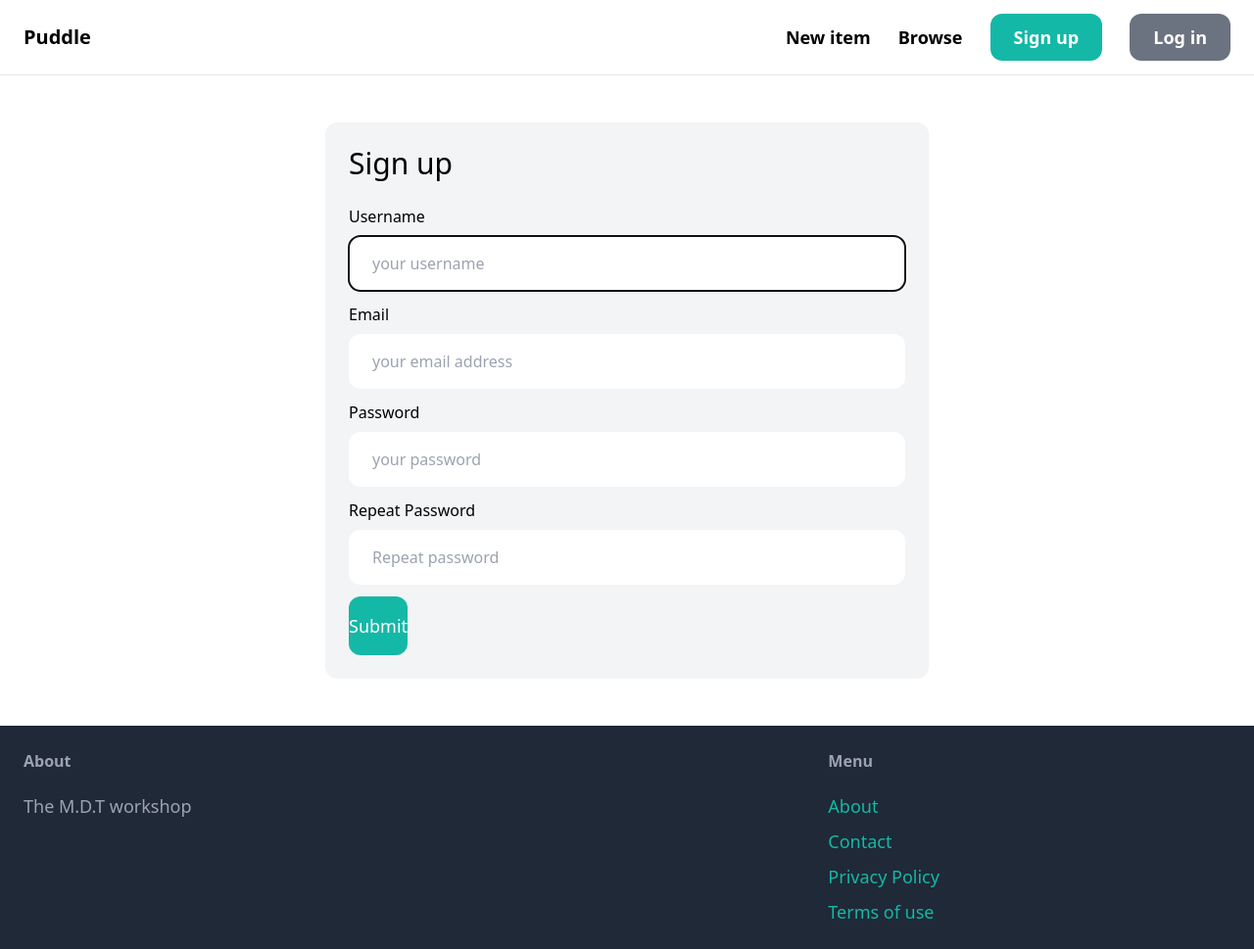
After one commit to stanley643/puddle, a Django app: page /signup/ in a window 1280 px wide. The commit adds this page. Shown: the whole page at 98% size. Run offline with Django 4.2, Linux system fonts and the light colour scheme; some libraries are stand-ins or nearby versions.

Commit message:
signup form

```diff
--- /dev/null
+++ b/puddle/core/forms.py
@@ -0,0 +1,28 @@
+from django import forms
+from django.contrib.auth.forms import UserCreationForm
+from django.contrib.auth.models import User
+
+class SignupForm(UserCreationForm):
+    class Meta:
+        model = User
+        fields = ('username', 'email', 'password1', 'password2')
+
+    username = forms.CharField(widget=forms.TextInput(attrs={
+        'placeholder': 'your username',
+        'class': 'w-full py-4 px-6 rounded-xl'
+    }))
+
+    email = forms.CharField(widget=forms.EmailInput(attrs={
+        'placeholder': 'your email address',
+        'class': 'w-full py-4 px-6 rounded-xl'
+    }))
+
+    password1 = forms.CharField(widget=forms.PasswordInput(attrs={
+        'placeholder': 'your password',
+        'class': 'w-full py-4 px-6 rounded-xl'
+    }))
+
+    password2 = forms.CharField(widget=forms.PasswordInput(attrs={
+        'placeholder': 'Repeat password',
+        'class': 'w-full py-4 px-6 rounded-xl'
+    }))
--- a/puddle/core/templates/core/base.html
+++ b/puddle/core/templates/core/base.html
@@ -16,7 +16,7 @@
             <a href="#" class="text-lg font-semibold hover:text-gray-500">New item</a>
             <a href="#" class="text-lg font-semibold hover:text-gray-500">Browse</a>
 
-            <a href="#" class="px-6 py-3 text-lg font-semibold bg-teal-500 text-white rounded-xl hover:bg-teal-700">Sign up</a>
+            <a href="{% url 'core:signup' %}" class="px-6 py-3 text-lg font-semibold bg-teal-500 text-white rounded-xl hover:bg-teal-700">Sign up</a>
             <a href="#" class="px-6 py-3 text-lg font-semibold bg-gray-500 text-white rounded-xl hover:bg-gray-700">Log in</a>
         </div>
     </nav>
@@ -34,7 +34,7 @@
             <h3 class="mb-5 font-semibold text-gray-400">Menu</h3>
             <ul class="space-y-2">
                 <li><a href="#" class="text-lg text-teal-500 hover:text-teal_700">About</a></li>
-                <li><a href="{% url 'contact' %}" class="text-lg text-teal-500 hover:text-teal_700">Contact</a></li>
+                <li><a href="{% url 'core:contact' %}" class="text-lg text-teal-500 hover:text-teal_700">Contact</a></li>
                 <li><a href="#" class="text-lg text-teal-500 hover:text-teal_700">Privacy Policy</a></li>
                 <li><a href="#" class="text-lg text-teal-500 hover:text-teal_700">Terms of use</a></li>
             </ul>
--- /dev/null
+++ b/puddle/core/templates/core/signup.html
@@ -0,0 +1,45 @@
+{% extends "core/base.html" %}
+
+{% block title %}
+Sign up
+{% endblock %}
+
+{% block content %}
+<div class="w-1/2 my-6 mx-auto bg-gray-100 p-6 rounded-xl">
+    <h1 class="mb-6 text-3xl">Sign up</h1>
+
+    <form method="POST" action=".">
+        {% csrf_token %}
+
+
+        <div class="mb-3">
+            <label class="inline-block mb-2" for="">Username</label><br>
+            {{ form.username }}
+        </div>
+        <div class="mb-3">
+            <label class="inline-block mb-2" for="">Email</label><br>
+            {{ form.email }}
+        </div>
+        <div class="mb-3">
+            <label class="inline-block mb-2" for="">Password</label><br>
+            {{ form.password1 }}
+        </div>
+        <div class="mb-3">
+            <label class="inline-block mb-2" for="">Repeat Password</label><br>
+            {{ form.password2 }}
+        </div>
+
+        {% if form.errors or form.non_field_errors%}
+            <div class="mb-3 p-6 bg-red-100 rounded-xl">
+                {% for field in form %}
+                    {{ field.errors }}
+                {% endfor %}
+
+                {{ form.non_field_errors }}
+            </div>
+        {% endif %}
+
+        <button class="py-4 mx8 text-lg bg-teal-500 hover:bg-teal-700 rounded-xl text-white">Submit</button>
+    </form>
+</div>
+{% endblock %}
--- /dev/null
+++ b/puddle/core/urls.py
@@ -0,0 +1,10 @@
+from django.urls import path
+from . import views
+
+app_name = 'core'
+
+urlpatterns = [
+    path('', views.index, name='index'),
+    path('contact/', views.contact, name='contact'),
+    path('signup/', views.signup, name='signup')
+]
--- a/puddle/core/views.py
+++ b/puddle/core/views.py
@@ -1,5 +1,6 @@
-from django.shortcuts import render
+from django.shortcuts import render, redirect
 from item.models import Category, Item
+from .forms import SignupForm
 
 # Create your views here.
 def index(request):
@@ -13,3 +14,17 @@ def index(request):
 
 def contact(request):
     return render(request, 'core/contact.html')
+
+def signup(request):
+    if request.method == 'POST':
+        form = SignupForm(request.POST)
+
+        if form.is_valid():
+            form.save()
+
+            return redirect('/login/')
+    else:
+        form = SignupForm()
+    return render(request, 'core/signup.html',{
+        'form':form
+    })
--- a/puddle/item/templates/item/detail.html
+++ b/puddle/item/templates/item/detail.html
@@ -27,7 +27,7 @@
             <h2 class="mb-12 text-2xl text-center">Related items</h2>
 
             <div class="grid grid-cols-3 gap-3">
-                {% for item in related_items%}
+                {% for item in related_items %}
                     <div>
                         <a href="{% url 'item:detail' item.id%}">
                             <div>
--- a/puddle/puddle/urls.py
+++ b/puddle/puddle/urls.py
@@ -5,8 +5,8 @@ from django.urls import path, include
 from core.views import index, contact
 
 urlpatterns = [
-    path('', index, name='index'),
+    path('', include('core.urls')),
     path('items/', include('item.urls')),
-    path('contact/', contact, name='contact'),
+   # path('contact/', contact, name='contact'),
     path('admin/', admin.site.urls),
 ] + static(settings.MEDIA_URL, document_root = settings.MEDIA_ROOT)
```
Also changed, not shown: puddle/db.sqlite3.
